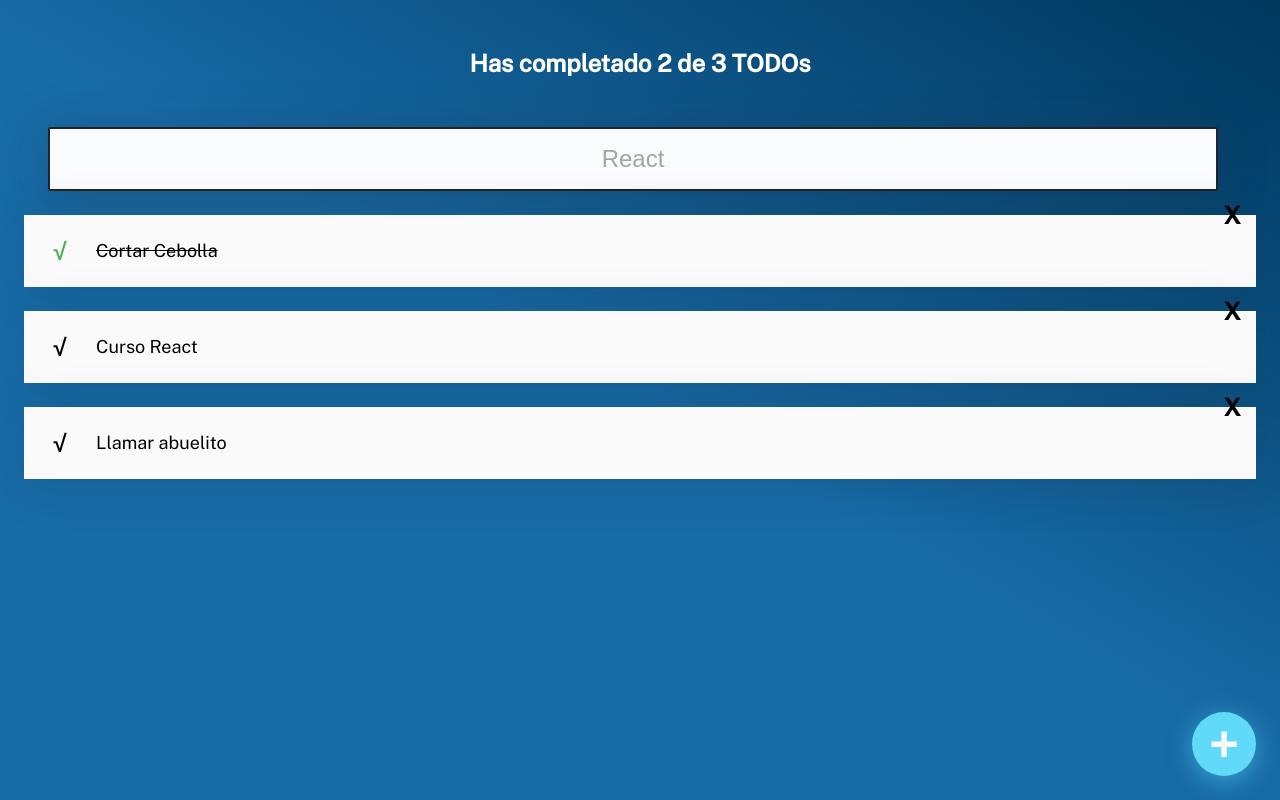
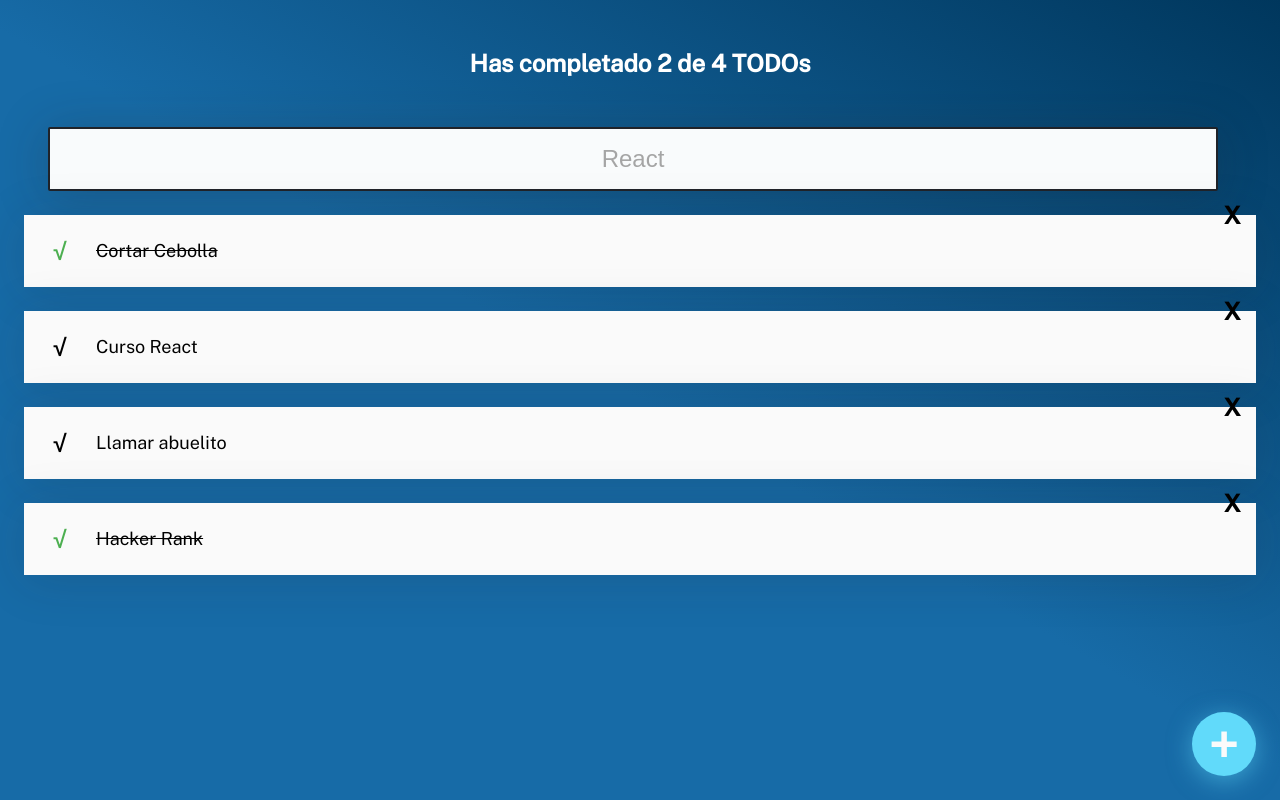
Before and after one commit to cdlavacudeg/todo-app, a React (Create React App) app: page / in a window 1280 px wide. Built offline with nearby package versions, Linux system fonts and the light colour scheme; the HTML template or start-up script is replaced by a standard one.

Commit message:
Manage State

```diff
--- a/src/App.js
+++ b/src/App.js
@@ -5,24 +5,57 @@ import { TodoList } from "./components/TodoList";
 import { TodoItem } from "./components/TodoItem";
 import { CreateTodoButton } from "./components/CreateTodoButton";
 //import './App.css';
-const todos=[
+const defaulTodos=[
   {text:'Cortar Cebolla',completed:true},
   {text:'Curso React',completed:false},
   {text:'Llamar abuelito',completed:false},
+  {text:'Hacker Rank',completed:true}
 ]
 
 
 function App(props) {
+  const [todos,setTodos]=React.useState(defaulTodos);
+  const[searchValue,setSearchValue]=React.useState('');
+
+  const completed=todos.filter(todo=>!!todo.completed).length;
+  const totalTodos=todos.length;
+
+  const completeTodo=(text)=>{
+    const todoIndex=todos.findIndex(todo=>todo.text===text);
+    const newTodos=[...todos];
+    newTodos[todoIndex].completed=!newTodos[todoIndex].completed;
+    setTodos(newTodos);
+  };
+  const deleteTodo=(text)=>{
+    const todoIndex=todos.findIndex(todo=>todo.text===text);
+    const newTodos=[...todos];
+    newTodos.splice(todoIndex,1);
+    setTodos(newTodos);
+  };
+
+
   return (
     <React.Fragment>
-      <TodoCounter />
-      <TodoSearch />
+      <TodoCounter
+        total={totalTodos}
+        completed={completed}
+      />
+      <TodoSearch
+        searchValue={searchValue}
+        setSearchValue={setSearchValue}
+      />
 
 
       <TodoList>
-      {todos.map(todo=>(
-        <TodoItem key={todo.text} text={todo.text} completed={todo.completed}/>
-      ))}
+      {todos.filter(todo=>todo.text.toLowerCase().includes(searchValue.toLowerCase()))
+        .map(todo=>(
+          <TodoItem
+            key={todo.text}
+            text={todo.text}
+            completed={todo.completed}
+            onComplete={completeTodo}
+            onDelete={deleteTodo}
+          />))}
       </TodoList>
       <CreateTodoButton />
 
--- a/src/components/TodoCounter.js
+++ b/src/components/TodoCounter.js
@@ -1,9 +1,9 @@
 import React from "react";
 import './components.css';
 
-function TodoCounter(){
+function TodoCounter({total,completed}){
     return(
-        <h2 className="TodoCounter">Has completado 2 de 3 TODOs</h2>
+        <h2 className="TodoCounter">Has completado {completed} de {total} TODOs</h2>
     )
 }
 
--- a/src/components/TodoItem.js
+++ b/src/components/TodoItem.js
@@ -1,23 +1,18 @@
 import React from "react";
 
 function TodoItem(props){
-    const onComplete=()=>{
-      alert('Ya completaste el todo '+props.text)
-    }
-    const onDelete=()=>{
-      alert('Borraste el todo '+props.text)
-    }
+
     return(
         <li className="TodoItem">
       <span className={`Icon Icon-check ${props.completed && 'Icon-check--active'}`}
-        onClick={onComplete}
+        onClick={()=> props.onComplete(props.text)}
       >
         √
       </span>
       <p className={`TodoItem-p ${props.completed && 'TodoItem-p--complete'}`}>
         {props.text}
       </p>
-      <span className="Icon Icon-delete" onClick={onDelete}>
+      <span className="Icon Icon-delete" onClick={()=>props.onDelete(props.text)}>
         X
       </span>
     </li>
--- a/src/components/TodoSearch.js
+++ b/src/components/TodoSearch.js
@@ -1,14 +1,17 @@
 import React from "react";
 
-function TodoSearch(){
+function TodoSearch({searchValue,setSearchValue}){
+
     const onSearchValueChange=(event)=>{
-        console.log(event.target.value);
+        setSearchValue(event.target.value);
     }
     return (
     <input
         placeholder="React"
         className="TodoSearch"
+        value={searchValue}
         onChange={onSearchValueChange}/>
+
     );
 }
 
```
